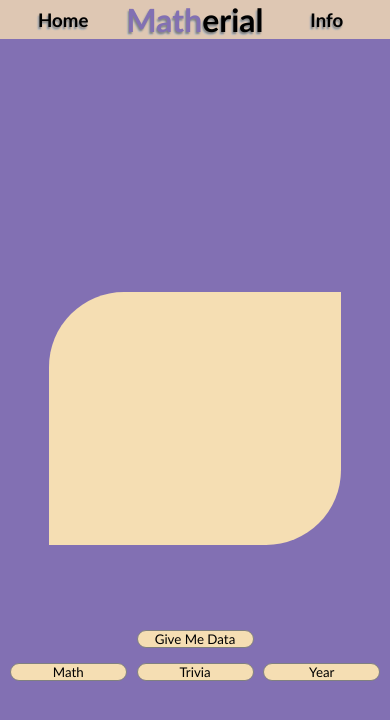
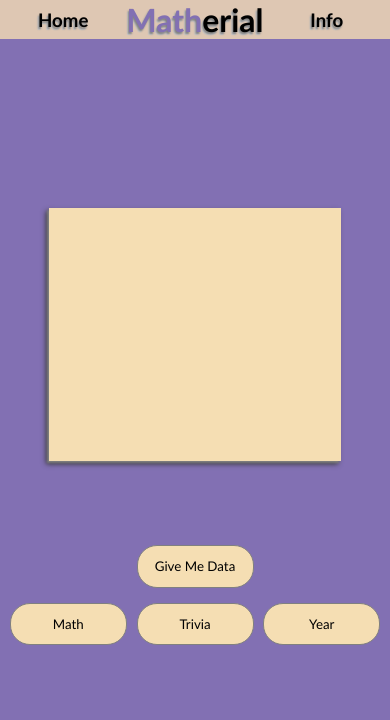
Before and after one commit to TinchoAmato/MatherialReact, a React (Create React App) app: page / in a window 390 px wide. Shown: the top 720 px of the page. Built offline with nearby package versions, Linux system fonts and the light colour scheme.

Commit message:
changes in responsive

```diff
--- a/src/App.css
+++ b/src/App.css
@@ -20,7 +20,7 @@
   transition: all 1s;
 }
 
-.Marron-bg{
+.Marron-bg, .Marron-bg > div > div > .Tarjeta::-webkit-scrollbar-thumb{
   background-color: brown;
   transition: all 1s;
 }
@@ -30,7 +30,7 @@
   transition: all 1s;
 }
 
-.Naranja-bg{
+.Naranja-bg, .Naranja-bg > div > div > .Tarjeta::-webkit-scrollbar-thumb{
   background-color: orange;
   transition: all 1s;
 }
@@ -40,7 +40,7 @@
   transition: all 1s;
 }
 
-.Amarillo-bg{
+.Amarillo-bg, .Amarillo-bg > div > div > .Tarjeta::-webkit-scrollbar-thumb{
   background-color: rgb(207, 207, 4);
   transition: all 1s;
 }
@@ -50,7 +50,7 @@
   transition: all 1s;
 }
 
-.Verde-bg{
+.Verde-bg, .Verde-bg > div > div > .Tarjeta::-webkit-scrollbar-thumb{
   background-color: green;
   transition: all 1s;
 }
@@ -60,7 +60,7 @@
   transition: all 1s;
 }
 
-.Azul-bg{
+.Azul-bg, .Azul-bg > div > div > .Tarjeta::-webkit-scrollbar-thumb{
   background-color: blue;
   transition: all 1s;
 }
@@ -70,7 +70,7 @@
   transition: all 1s;
 }
 
-.Celeste-bg{
+.Celeste-bg, .Celeste-bg > div > div > .Tarjeta::-webkit-scrollbar-thumb{
   background-color: skyblue;
   transition: all 1s;
 }
@@ -80,7 +80,7 @@
   transition: all 1s;
 }
 
-.Rojo-bg{
+.Rojo-bg, .Rojo-bg > div > div > .Tarjeta::-webkit-scrollbar-thumb{
   background-color: red;
   transition: all 1s;
 }
@@ -90,15 +90,13 @@
   transition: all 1s;
 }
 
-.Violeta-bg{
+.Violeta-bg, .Violeta-bg > div > div > .Tarjeta::-webkit-scrollbar-thumb{
   background-color: rgb(130, 112, 179);
   transition: all 1s;
 }
 
 .Header{
   background-color: rgba(245, 222, 179, 0.8 );
-  backdrop-filter: blur(100px);
-  -webkit-backdrop-filter: blur(100px);
   display: flex;
   justify-content: center;
   align-items: center;
@@ -120,21 +118,41 @@
 }
 
 .Tarjeta{
-  border-radius: 75px 0;
-  padding: 10px 40px;
+  box-shadow: -2px 2px 2px rgb(128, 128, 128), -3px 3px 5px rgb(50, 50, 50);
+  overflow-wrap: break-word;
+  padding: 10px 10px 10px 30px;
   width: 75vw;
   height: 25vh;
   background-color: wheat;
-  margin: 30vh auto 10vh;
+  margin: 20vh auto 10vh;
   display: flex;
   flex-wrap: wrap;
   text-align: center;
   align-items: center;
+  overflow-y: scroll;
+  overflow-x: hidden;
+}
+
+.Tarjeta:hover{
+  scale: 1.01;
+}
+
+.Tarjeta::-webkit-scrollbar{
+  position:absolute;
+  width: 10px;
+
+}
+
+.Tarjeta::-webkit-scrollbar-thumb{
+  border-radius: 20px;
+  border-right: 2px solid wheat;
+  border-left: 2px solid wheat;
 }
 
 .Change{
   background-color: rgb(245, 222, 179);
   width: 20vw;
+  height: 5vh;
   white-space: normal;
   display:inline-block;
   border: 1px solid grey;
@@ -142,8 +160,9 @@
   margin-bottom: 15px;
 }
 
-.BtnChange .Change:hover{
+.Change:hover{
   outline: 3px solid grey;
+  cursor: pointer;
 }
 
 .Change:active{
--- a/src/App.js
+++ b/src/App.js
@@ -154,5 +154,6 @@ const CambioDeColor = () => {
 const ClickBtn = () => {
   window.open('https://github.com/TinchoAmato')
 }
+datos()
 
 export default App;
```
